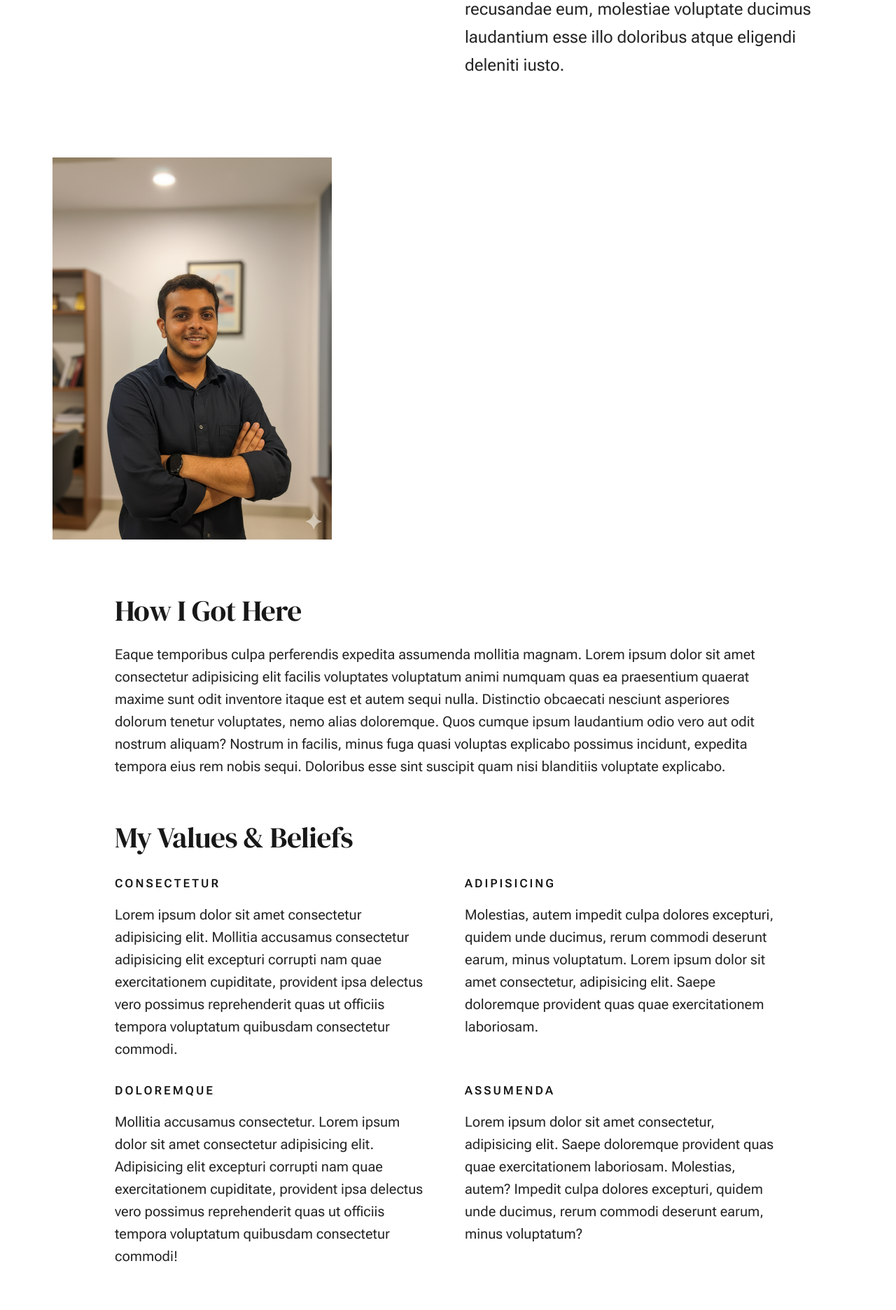
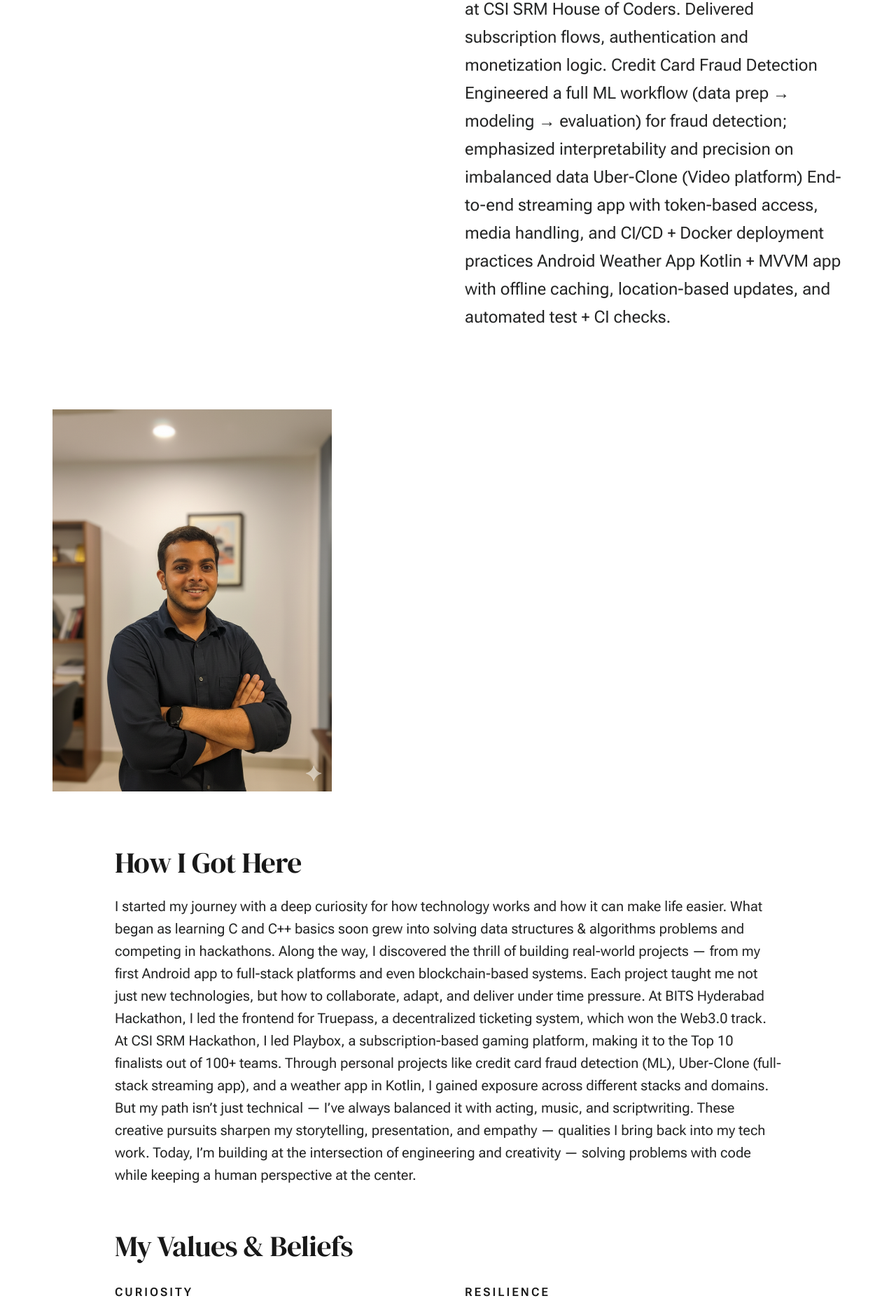
Before and after one commit to Pratyush-Tripathi-4592/My-Portfolio, a plain HTML site: page about.html in a window 1280 px wide. Shown: the part 827-2699 px from the top of the page at 70% size. Drawn offline with Linux system fonts and the light colour scheme.

Commit message:
chore: update 6 files

```diff
--- a/about.html
+++ b/about.html
@@ -103,14 +103,21 @@
 
                     <div class="row pageintro">
                         <div class="column xl-6 lg-12">
-                            <h2 class="text-display-title">Some inspiring words to describe yourself</h2>
+                            <h2 class="text-display-title">Act-Express-Live Create</h2>
                         </div>
                         <div class="column xl-6 lg-12 u-flexitem-x-right">
                             <p class="lead">
-                            Lorem ipsum dolor sit amet consectetur, adipisicing elit. Alias eos quas blanditiis, quos sint nostrum fugit aperiam
-                            inventore optio itaque molestias corporis, ipsa tenetur eligendi nihil iste porro, natus culpa consequuntur? Maxime,
-                            corporis tempore. Sed tenetur veritatis velit recusandae eum, molestiae voluptate ducimus laudantium esse illo
-                            doloribus atque eligendi deleniti iusto.
+                            Selected Projects & Impact
+                            Truepass — Blockchain ticketing
+                            Built tamper-proof ticket ownership & validation using Solidity + React; won 1st place in Web3.0 at BITS Hyderabad
+                            Playbox — Subscription gaming platform
+                            Led database & backend integrations; selected among top teams at CSI SRM House of Coders. Delivered subscription flows, authentication and monetization logic.
+                            Credit Card Fraud Detection
+                            Engineered a full ML workflow (data prep → modeling → evaluation) for fraud detection; emphasized interpretability and precision on imbalanced data
+                            Uber-Clone (Video platform)
+                            End-to-end streaming app with token-based access, media handling, and CI/CD + Docker deployment practices
+                            Android Weather App
+                            Kotlin + MVVM app with offline caching, location-based updates, and automated test + CI checks.
                             </p>
                         </div>
                     </div> <!-- end pageintro -->
@@ -131,11 +138,13 @@
 
                             <h2>How I Got Here</h2>
                             <p>
-                            Eaque temporibus culpa perferendis expedita assumenda mollitia magnam. Lorem ipsum dolor sit amet consectetur adipisicing elit
-                            facilis voluptates voluptatum animi numquam quas ea praesentium quaerat maxime sunt odit inventore itaque est et autem sequi nulla.
-                            Distinctio obcaecati nesciunt asperiores dolorum tenetur voluptates, nemo alias doloremque. Quos cumque ipsum laudantium odio vero
-                            aut odit nostrum aliquam? Nostrum in facilis, minus fuga quasi voluptas explicabo possimus incidunt, expedita tempora eius rem nobis sequi.
-                            Doloribus esse sint suscipit quam nisi blanditiis voluptate explicabo.
+                            I started my journey with a deep curiosity for how technology works and how it can make life easier. What began as learning C and C++ basics soon grew into solving data structures & algorithms problems and competing in hackathons.
+                            Along the way, I discovered the thrill of building real-world projects — from my first Android app to full-stack platforms and even blockchain-based systems. Each project taught me not just new technologies, but how to collaborate, adapt, and deliver under time pressure.
+                            At BITS Hyderabad Hackathon, I led the frontend for Truepass, a decentralized ticketing system, which won the Web3.0 track.
+                            At CSI SRM Hackathon, I led Playbox, a subscription-based gaming platform, making it to the Top 10 finalists out of 100+ teams.
+                            Through personal projects like credit card fraud detection (ML), Uber-Clone (full-stack streaming app), and a weather app in Kotlin, I gained exposure across different stacks and domains.
+                            But my path isn’t just technical — I’ve always balanced it with acting, music, and scriptwriting. These creative pursuits sharpen my storytelling, presentation, and empathy — qualities I bring back into my tech work.
+                            Today, I’m building at the intersection of engineering and creativity — solving problems with code while keeping a human perspective at the center.
                             </p>
 
                             <h2 class="u-add-bottom">My Values & Beliefs</h2>
@@ -143,40 +152,34 @@
                             <div class="grid-list-items list-items">
                                 <div class="grid-list-items__item list-items__item u-remove-bottom">
                                     <div class="list-items__item-header">
-                                        <h6 class="list-items__item-small-title">Consectetur</h6>
+                                        <h6 class="list-items__item-small-title">Curiosity</h6>
                                     </div>
                                     <p>
-                                    Lorem ipsum dolor sit amet consectetur adipisicing elit. Mollitia accusamus consectetur adipisicing elit excepturi corrupti
-                                    nam quae exercitationem cupiditate, provident ipsa delectus vero possimus reprehenderit quas ut officiis tempora voluptatum
-                                    quibusdam consectetur commodi.
+                                    I believe curiosity is the spark for growth. Every new project or script I write starts with a simple “what if?”.
                                     </p>
                                 </div>
                                 <div class="grid-list-items__item list-items__item u-remove-bottom">
                                     <div class="list-items__item-header">
-                                        <h6 class="list-items__item-small-title">Adipisicing</h6>
+                                        <h6 class="list-items__item-small-title">Resilience</h6>
                                     </div>
                                     <p>
-                                    Molestias, autem impedit culpa dolores excepturi, quidem unde ducimus, rerum commodi deserunt earum, minus voluptatum.
-                                    Lorem ipsum dolor sit amet consectetur, adipisicing elit. Saepe doloremque provident quas quae exercitationem laboriosam.
+                                    Every tough bug, every rewrite, every stage performance has reinforced one belief: persistence always pays off.
                                     </p>
                                 </div>
                                 <div class="grid-list-items__item list-items__item u-remove-bottom">
                                     <div class="list-items__item-header">
-                                        <h6 class="list-items__item-small-title">Doloremque</h6>
+                                        <h6 class="list-items__item-small-title">Balance</h6>
                                     </div>
                                     <p>
-                                    Mollitia accusamus consectetur. Lorem ipsum dolor sit amet consectetur adipisicing elit. Adipisicing elit excepturi corrupti
-                                    nam quae exercitationem cupiditate, provident ipsa delectus vero possimus reprehenderit quas ut officiis tempora voluptatum
-                                    quibusdam consectetur commodi!
+                                    Code gives structure, but creativity gives meaning. I carry both into everything I build.
                                     </p>
                                 </div>
                                 <div class="grid-list-items__item list-items__item u-remove-bottom">
                                     <div class="list-items__item-header">
-                                        <h6 class="list-items__item-small-title">Assumenda</h6>
+                                        <h6 class="list-items__item-small-title">Collaboration</h6>
                                     </div>
                                     <p>
-                                    Lorem ipsum dolor sit amet consectetur, adipisicing elit. Saepe doloremque provident quas quae exercitationem laboriosam.
-                                    Molestias, autem? Impedit culpa dolores excepturi, quidem unde ducimus, rerum commodi deserunt earum, minus voluptatum?
+                                    Hackathons and team projects taught me that the best ideas emerge when diverse minds work together.
                                     </p>
                                 </div>
                             </div> <!--grid-list-items -->
```
Also changed, not shown: generic.html (+34 -48 lines), index.html (+17 -13 lines), services.html (+13 -13 lines), 2 other files.
